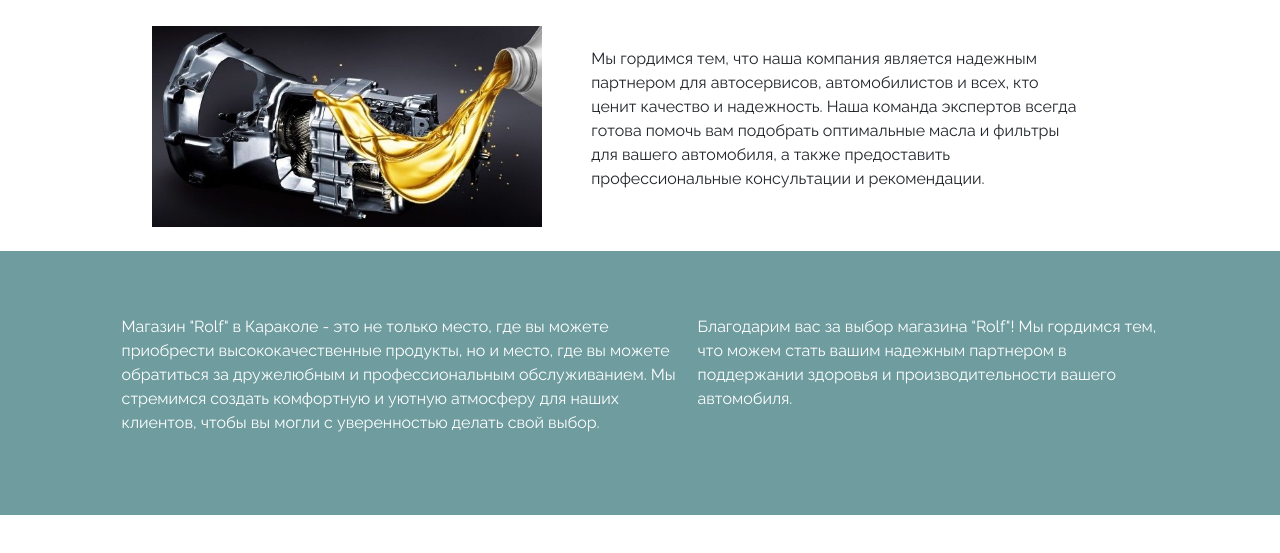
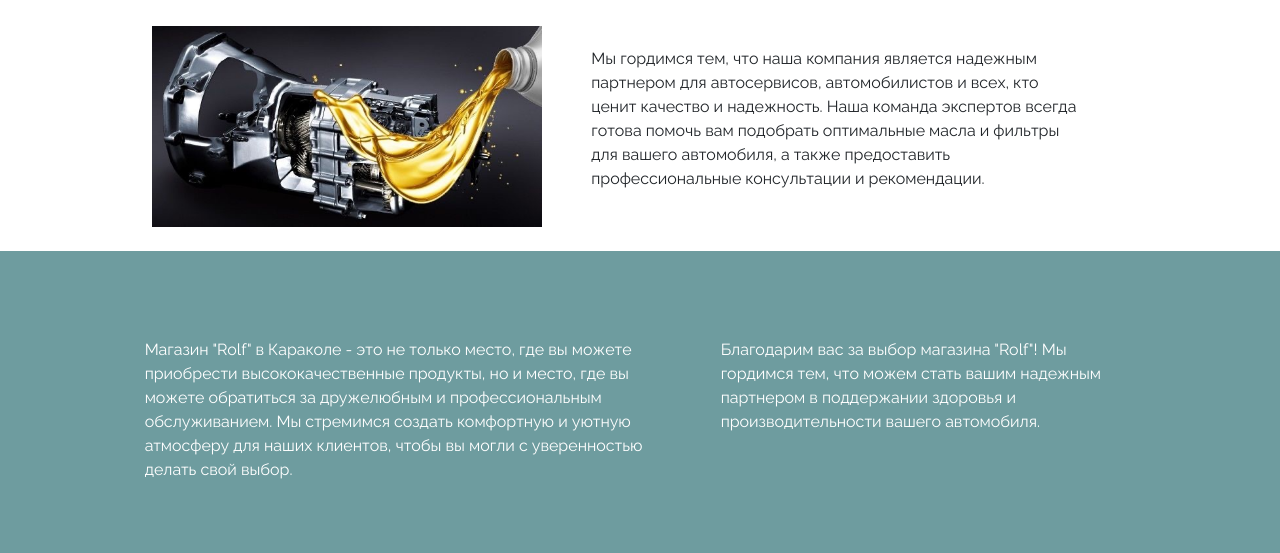
Before and after one commit to aiidoha/oilKarakol, a plain HTML site: page html/about.html in a window 1280 px wide. Shown: the part 863-1416 px from the top of the page. Before the commit the page ends 1378 px from the top, so only its background shows below. Drawn offline with nearby package versions, Linux system fonts and the light colour scheme; a script that the page names is missing.

Commit message:
paddings in about page

```diff
--- a/html/about.html
+++ b/html/about.html
@@ -130,14 +130,14 @@
       <br />
     </section>
     <div id="aboutLast">
-      <p style="width: 50%">
+      <p style="width: 50%; padding: 2%">
         Магазин "Rolf" в Караколе - это не только место, где вы можете
         приобрести высококачественные продукты, но и место, где вы можете
         обратиться за дружелюбным и профессиональным обслуживанием. Мы стремимся
         создать комфортную и уютную атмосферу для наших клиентов, чтобы вы могли
         с уверенностью делать свой выбор.
       </p>
-      <p style="width: 40%">
+      <p style="width: 40%; padding: 2%">
         Благодарим вас за выбор магазина "Rolf"! Мы гордимся тем, что можем
         стать вашим надежным партнером в поддержании здоровья и
         производительности вашего автомобиля.
```
